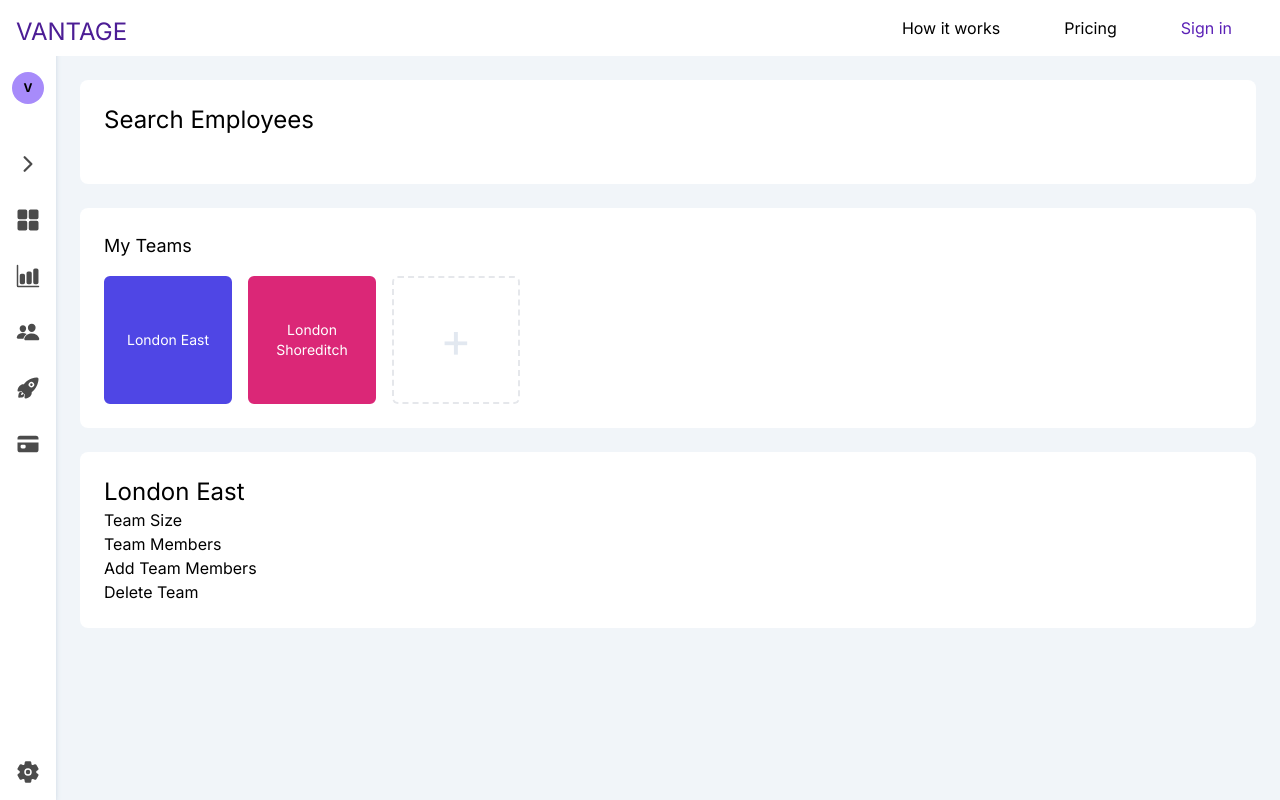
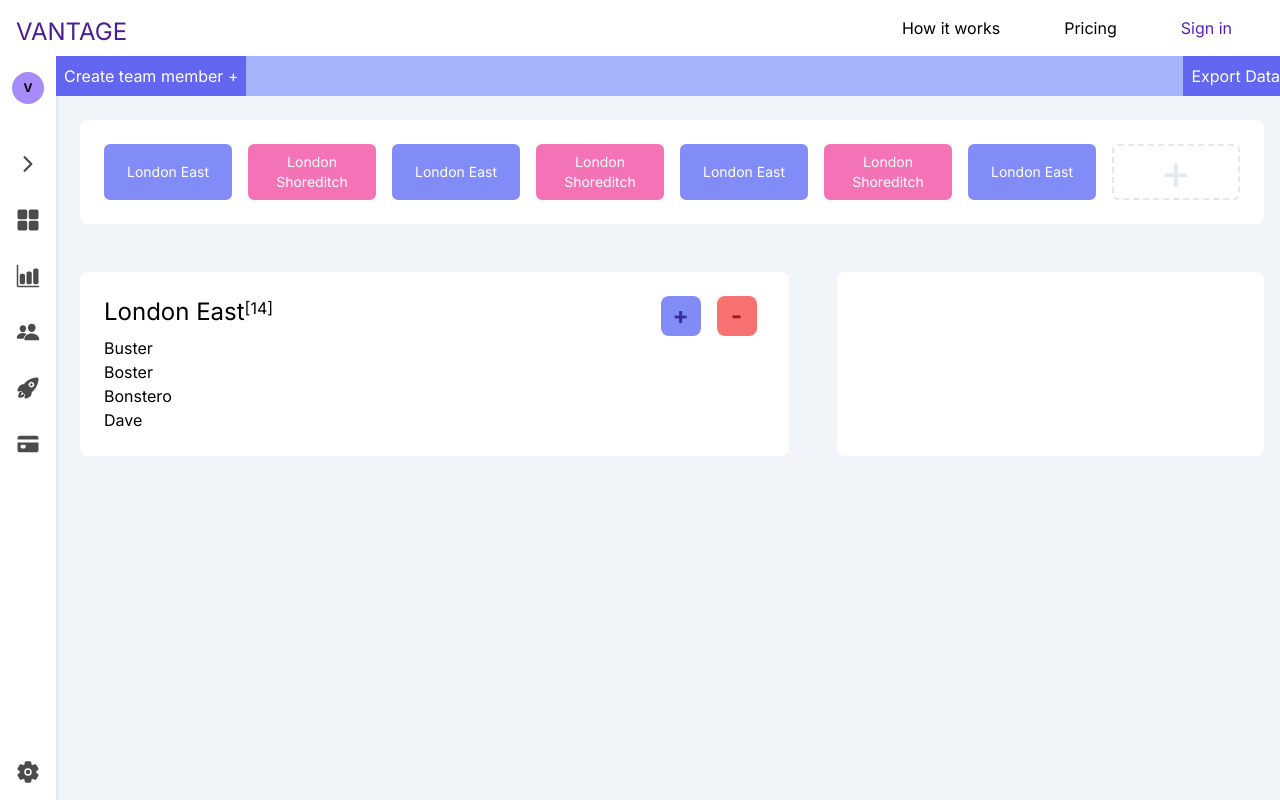
Before and after one commit to lewisharris/Vantage, a Next.js app in the folder client/: page /dashboard/my-teams in a window 1280 px wide. Built offline with nearby package versions, Linux system fonts and the light colour scheme.

Commit message:
user register route

```diff
--- a/client/src/app/dashboard/my-teams/page.tsx
+++ b/client/src/app/dashboard/my-teams/page.tsx
@@ -5,32 +5,70 @@
 export default function MyTeams({}: Props) {
   return (
     <div className="mt-14 w-full h-full">
-      <div className="bg-white m-6 p-6 rounded-lg">
-        <h1 className="text-2xl">Search Employees</h1>
-        <button></button>
+      <div className="bg-indigo-300 flex flex-row text-white">
+        <button className="p-2 bg-indigo-500">Create team member +</button>
+        <button className="p-2 ml-auto bg-indigo-500">Export Data</button>
       </div>
       <div className="bg-white m-6 p-6 rounded-lg flex flex-col gap-4">
-        <h3 className="text-lg">My Teams</h3>
         <div className="flex flex-row gap-4">
-          <button className="border-2 bg-indigo-600 border-indigo-600 border-solid rounded-md h-32 w-32 flex">
+          <button className="border-2 bg-indigo-400 border-indigo-400 border-solid rounded-md h-14 w-32 flex">
             <p className="m-auto text-sm text-white text-bold">London East</p>
           </button>
-          <button className="border-2 bg-pink-600 border-pink-600 border-solid rounded-md h-32 w-32 flex">
+          <button className="border-2 bg-pink-400 border-pink-400 border-solid rounded-md h-14 w-32 flex">
             <p className="m-auto text-sm text-white text-bold">
               London Shoreditch
             </p>
           </button>
-          <button className="border-2 border-color-slate-200 border-dashed rounded-md h-32 w-32 flex">
+          <button className="border-2 bg-indigo-400 border-indigo-400 border-solid rounded-md h-14 w-32 flex">
+            <p className="m-auto text-sm text-white text-bold">London East</p>
+          </button>
+          <button className="border-2 bg-pink-400 border-pink-400 border-solid rounded-md h-14 w-32 flex">
+            <p className="m-auto text-sm text-white text-bold">
+              London Shoreditch
+            </p>
+          </button>
+          <button className="border-2 bg-indigo-400 border-indigo-400 border-solid rounded-md h-14 w-32 flex">
+            <p className="m-auto text-sm text-white text-bold">London East</p>
+          </button>
+          <button className="border-2 bg-pink-400 border-pink-400 border-solid rounded-md h-14 w-32 flex">
+            <p className="m-auto text-sm text-white text-bold">
+              London Shoreditch
+            </p>
+          </button>
+          <button className="border-2 bg-indigo-400 border-indigo-400 border-solid rounded-md h-14 w-32 flex">
+            <p className="m-auto text-sm text-white text-bold">London East</p>
+          </button>
+          <button className="border-2 border-color-slate-200 border-dashed rounded-md h-14 w-32 flex">
             <p className="m-auto text-5xl text-slate-200">+</p>
           </button>
         </div>
       </div>
-      <div className="flex flex-col bg-white m-6 p-6 rounded-lg grow">
-        <h1 className="text-2xl">London East</h1>
-        <div>Team Size</div>
-        <div>Team Members</div>
-        <div>Add Team Members</div>
-        <div>Delete Team</div>
+      <div className="flex flex-row">
+        <div className="flex flex-col bg-white m-6 p-6 rounded-lg grow">
+          <div>
+            <div className="flex flex-row">
+              <h2 className="text-2xl">London East</h2>
+              <p>[14]</p>
+              <div className="ml-auto">
+                <button className="bg-indigo-400 h-10 w-10 rounded-lg text-indigo-800 text-2xl font-bold mx-2">
+                  +
+                </button>
+                <button className="bg-red-400 h-10 w-10 rounded-lg text-red-800 text-2xl font-bold mx-2">
+                  -
+                </button>
+              </div>
+            </div>
+            <ul>
+              <li>Buster</li>
+              <li>Boster</li>
+              <li>Bonstero</li>
+              <li>Dave</li>
+            </ul>
+          </div>
+        </div>
+        <div className="flex flex-col bg-white m-6 p-6 rounded-lg grow">
+          <div></div>
+        </div>
       </div>
     </div>
   );
--- a/client/src/components/auth/LoginForm.tsx
+++ b/client/src/components/auth/LoginForm.tsx
@@ -22,8 +22,10 @@
   `;
   const REGISTER_USER_MUTATION = gql`
     mutation registerUser($input: RegisterUserInput!) {
-      id
-      first_name
+      registerUser(input: $input) {
+        id
+        first_name
+      }
     }
   `;
 
@@ -36,33 +38,32 @@
     }
   `;
 
-  const [getCompanies, { loading, data, error }] = useLazyQuery(
-    GET_COMPANIES_QUERY
-  );
+  const [getCompanies, { loading, data, error }] =
+    useLazyQuery(GET_COMPANIES_QUERY);
   console.log(data);
 
   const [
     createCompany,
-    { loading: companyLoading, data: companyData, error: companyError }
+    { loading: companyLoading, data: companyData, error: companyError },
   ] = useMutation(CREATE_COMPANY_MUTATION, {
     errorPolicy: "all",
-    onCompleted: data => {
+    onCompleted: (data) => {
       if (data) {
         console.log(`${data} is the data`);
       }
-    }
+    },
   });
 
   const [
     createNewUser,
-    { loading: newUserLoading, data: newUserData, error: newUserError }
-  ] = useMutation(CREATE_COMPANY_MUTATION, {
-    errorPolicty: "all",
-    onCompleted: data => {
+    { loading: newUserLoading, data: newUserData, error: newUserError },
+  ] = useMutation(REGISTER_USER_MUTATION, {
+    errorPolicy: "all",
+    onCompleted: (data) => {
       if (data) {
         console.log(`${newUserData} is the data`);
       }
-    }
+    },
   });
 
   return (
@@ -72,8 +73,8 @@
         onClick={() => {
           createCompany({
             variables: {
-              input: { name: "CompanyEight" }
-            }
+              input: { name: "CompanyEight" },
+            },
           });
         }}
       >
@@ -97,9 +98,10 @@
                 companyId: "15c4849e-b614-4d39-a01c-90a59e5790ab",
                 first_name: "lewis",
                 last_name: "harris",
-                access: "USER"
-              }
-            }
+                access: "USER",
+                n,
+              },
+            },
           });
         }}
       >
@@ -116,7 +118,7 @@
         >
           <Formik
             initialValues={{ email: "", password: "" }}
-            validate={values => {
+            validate={(values) => {
               const errors = {};
               if (!values.email) {
                 errors.email = "Email required!";
@@ -141,7 +143,7 @@
               handleChange,
               handleBlur,
               handleSubmit,
-              isSubmitting
+              isSubmitting,
             }) => (
               <form
                 onSubmit={handleSubmit}
```
Also changed, not shown: client/src/app/admin/page.tsx (added), 2 other files (tests, documents, lock files or other folders).
